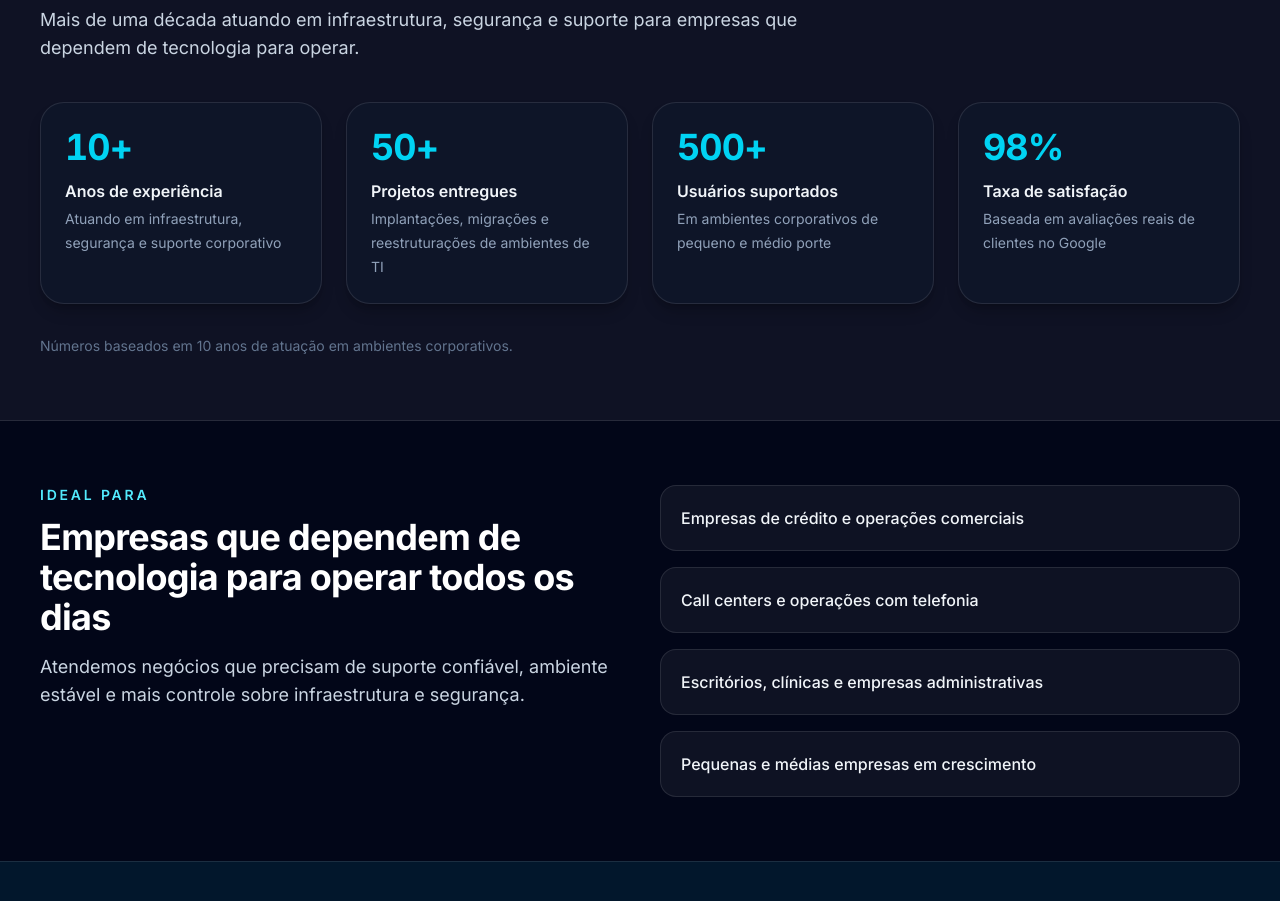
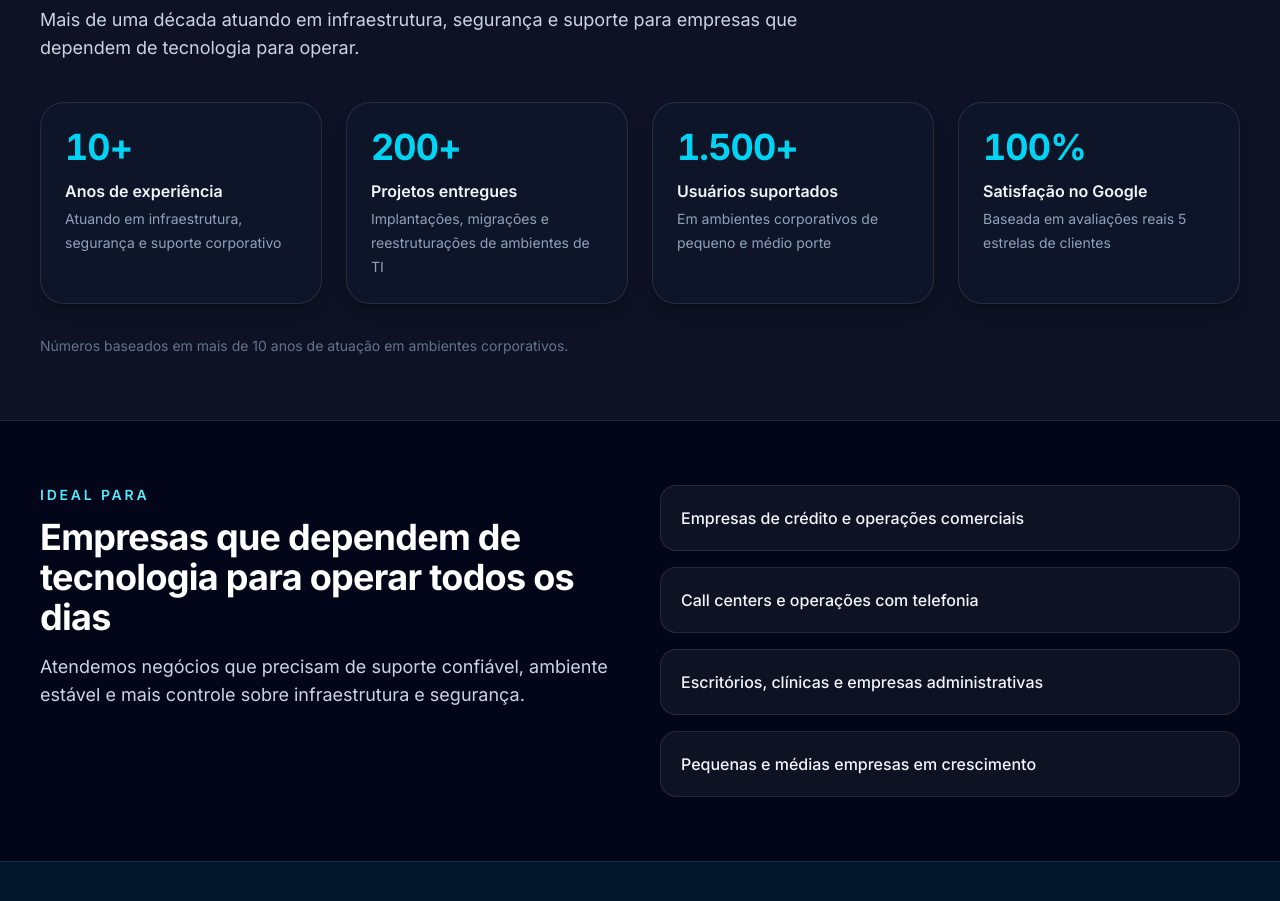
Before and after one commit to Tafhareo/astreon-tech-site, a Next.js app: page / in a window 1280 px wide. Shown: the part 2560-3461 px from the top of the page. Built offline with nearby package versions, Linux system fonts and the light colour scheme.

Commit message:
fix: atualizar footer e estatísticas

```diff
--- a/app/layout.tsx
+++ b/app/layout.tsx
@@ -128,7 +128,7 @@ export default function RootLayout({
               </div>
 
               <div className="mt-10 border-t border-white/10 pt-6 text-center text-xs text-slate-400">
-                © 2026 Astreon Tech. Todos os direitos reservados.
+                © {new Date().getFullYear()} Astreon Tech. Todos os direitos reservados.
               </div>
             </div>
           </footer>
--- a/components/StatsSection.tsx
+++ b/components/StatsSection.tsx
@@ -17,37 +17,41 @@ const stats: Stat[] = [
     description: "Atuando em infraestrutura, segurança e suporte corporativo",
   },
   {
-    value: 50,
+    value: 200,
     suffix: "+",
     label: "Projetos entregues",
     description: "Implantações, migrações e reestruturações de ambientes de TI",
   },
   {
-    value: 500,
+    value: 1500,
     suffix: "+",
     label: "Usuários suportados",
     description: "Em ambientes corporativos de pequeno e médio porte",
   },
   {
-    value: 98,
+    value: 100,
     suffix: "%",
-    label: "Taxa de satisfação",
-    description: "Baseada em avaliações reais de clientes no Google",
+    label: "Satisfação no Google",
+    description: "Baseada em avaliações reais 5 estrelas de clientes",
   },
 ];
 
 /**
- * Animação de contagem usando requestAnimationFrame.
- * - Sincroniza com o refresh do navegador (sem timers descontrolados)
- * - Pausa automaticamente quando a aba está em background
- * - Easing suave (easeOutCubic) em vez de incremento linear
+ * Animação de contagem com fallback resiliente.
+ * - Antes da animação rodar, mostra o valor final (não mais "0")
+ * - Quando entra no viewport, reseta para 0 e anima até o valor final
  * - Respeita prefers-reduced-motion
+ * - Pausa automaticamente quando aba está em background
  */
 function useCountUp(target: number, duration: number, active: boolean) {
-  const [count, setCount] = useState(0);
+  // CORREÇÃO PRINCIPAL: começa com o valor final, não com 0
+  // Assim, se JS demorar ou animação falhar, o usuário NUNCA vê "0+"
+  const [count, setCount] = useState(target);
+  const hasAnimated = useRef(false);
 
   useEffect(() => {
-    if (!active) return;
+    if (!active || hasAnimated.current) return;
+    hasAnimated.current = true;
 
     const prefersReduced = window.matchMedia(
       "(prefers-reduced-motion: reduce)"
@@ -58,6 +62,9 @@ function useCountUp(target: number, duration: number, active: boolean) {
       return;
     }
 
+    // Reseta para 0 só na hora de animar (curtíssimo, imperceptível)
+    setCount(0);
+
     let rafId: number;
     let startTime: number | null = null;
 
@@ -65,7 +72,6 @@ function useCountUp(target: number, duration: number, active: boolean) {
       if (startTime === null) startTime = now;
       const elapsed = now - startTime;
       const progress = Math.min(elapsed / duration, 1);
-      // easeOutCubic
       const eased = 1 - Math.pow(1 - progress, 3);
       setCount(Math.floor(eased * target));
 
@@ -94,17 +100,20 @@ function StatCard({
 }) {
   const count = useCountUp(stat.value, 1800, active);
 
+  // Formatação de número grande com separador de milhar (1.500 em vez de 1500)
+  const formattedCount = count.toLocaleString("pt-BR");
+
   return (
     <div
       className="rounded-3xl border border-white/10 bg-slate-900/70 p-6 shadow-lg shadow-black/20"
       style={{
-        opacity: active ? 1 : 0,
-        transform: active ? "translateY(0)" : "translateY(24px)",
+        opacity: active ? 1 : 1, // Sempre visível desde o SSR
+        transform: active ? "translateY(0)" : "translateY(0)",
         transition: `opacity 0.6s ease ${index * 0.12}s, transform 0.6s ease ${index * 0.12}s`,
       }}
     >
       <div className="text-4xl font-bold text-cyan-400 tracking-tight tabular-nums">
-        {count}
+        {formattedCount}
         {stat.suffix}
       </div>
       <div className="mt-3 text-base font-semibold text-slate-100">
@@ -165,7 +174,7 @@ export default function StatsSection() {
         </div>
 
         <p className="mt-8 text-sm text-slate-500">
-          Números baseados em 10 anos de atuação em ambientes corporativos.
+          Números baseados em mais de 10 anos de atuação em ambientes corporativos.
         </p>
       </div>
     </section>
```
